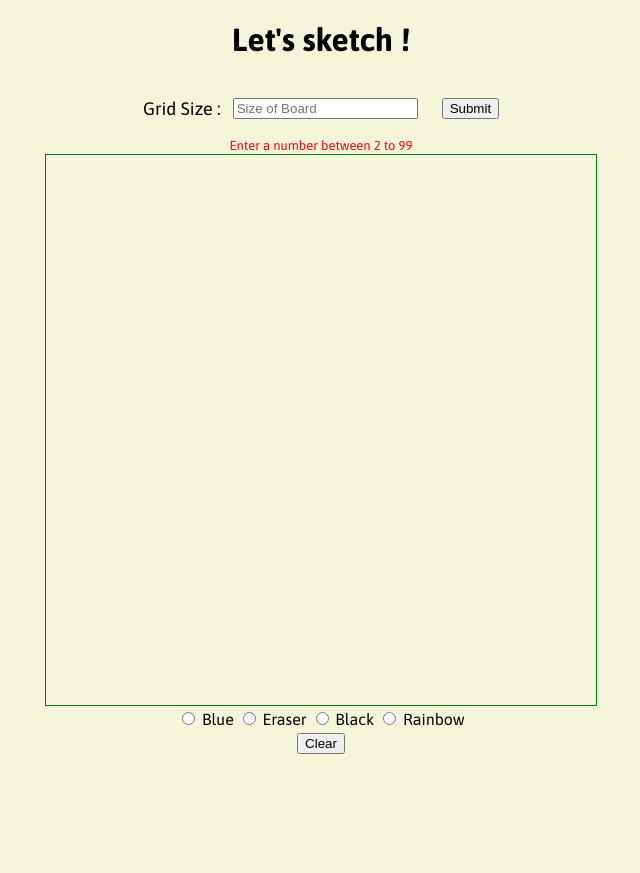
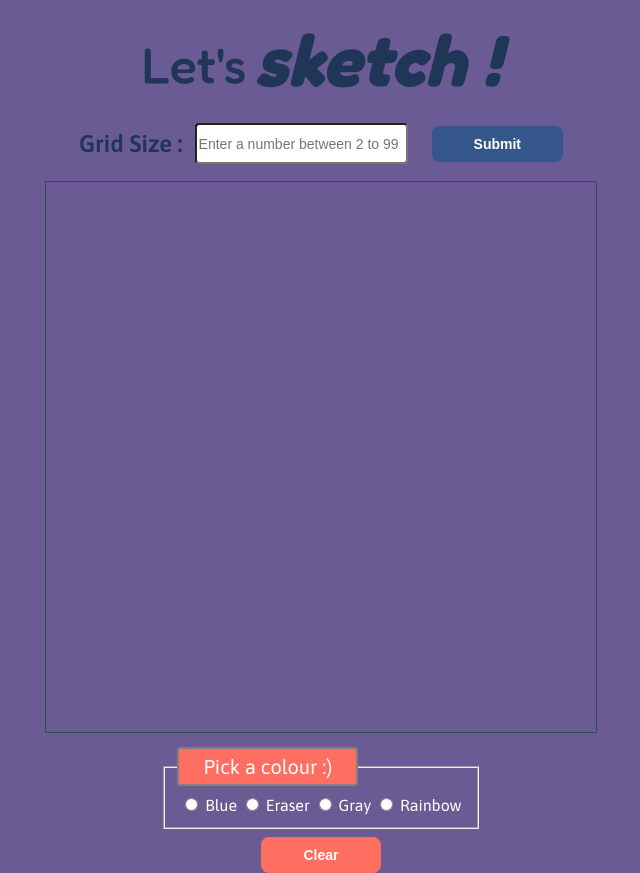
Before and after one commit to jabrij93/etch-a-sketch, a plain HTML site: page index.html in a window 1280 px wide. Shown: the whole page, without its empty margins (319-959 px from the left). Before the commit the page ends 800 px from the top, so only its background shows below. Drawn offline with Linux system fonts and the light colour scheme.

Commit message:
Redesign to a more engaging and fun design

```diff
--- a/index.html
+++ b/index.html
@@ -10,27 +10,28 @@
 </head>
 
 <body>
-    <h1 class="header"> Let's sketch ! </h1>
+    <h1 class="header"> Let's  <span>  sketch !  </span> </h1>
     <div id="setGridSize">
         <p id="header-title"> Grid Size :</p>
-        <input type="text" placeholder="Size of Board" class="size-box" id="size-box">
+        <input type="text" placeholder="Enter a number between 2 to 99 " class="size-box" id="size-box">
         <span id = "duplicateOfInput"></span>
         <button id="submit" > Submit </button>
     </div>
-    <p id="guide"> Enter a number between 2 to 99 </p>
 
     <div class="canvas">
       <div class="container"></div>
     </div>
 
-     <div class="buttons">
-    <form id="button-container">
-        <input type="radio" id="blue" name="pen" value="blue-pen"><label for = "blue-pen"> Blue </label>
-        <input type="radio"  id="eraser" name="pen" value="eraser"><label for = "eraser" > Eraser </label>
-        <input type="radio" id="black" name="pen" value="black-pen"> <label for = "black" > Black </label>
-        <input type="radio"id="rainbow" name="pen" value="black-pen"> <label for = "rainbow" > Rainbow </label>
-    </form>
-    </div>
+    <fieldset class="buttons">
+        <legend> Pick a colour :) </legend>
+        <form id="button-container">
+            <input type="radio" id="blue" name="pen" value="blue-pen"><label for = "blue-pen"> Blue </label>
+            <input type="radio"  id="eraser" name="pen" value="eraser"><label for = "eraser" > Eraser </label>
+            <input type="radio" id="gray" name="pen" value="gray-pen"> <label for = "gray" > Gray </label>
+            <input type="radio"id="rainbow" name="pen" value="black-pen"> <label for = "rainbow" > Rainbow </label>
+        </form>
+
+     </fieldset>
     <button id = "clear-button" > Clear </button>
 </body>
 </html>
--- a/javascript.js
+++ b/javascript.js
@@ -61,11 +61,11 @@ function draw() {
         let rainbow = document.getElementById('rainbow');
 
         if (blue.checked) {
-            this.style.backgroundColor = 'blue';
+            this.style.backgroundColor = '#36367e';
         } else if (eraser.checked) {
-            this.style.backgroundColor = 'beige';
-        } else if (black.checked) {
-            this.style.backgroundColor = 'black';
+            this.style.backgroundColor = '#84a8bb';
+        } else if (gray.checked) {
+            this.style.backgroundColor = '#a0a0a3';
         } else if (rainbow.checked) {
             let randomColor = Math.floor(Math.random()*16777215).toString(16);
             this.style.backgroundColor = '#' + randomColor;
--- a/styles.css
+++ b/styles.css
@@ -1,30 +1,44 @@
 @import url('https://fonts.googleapis.com/css2?family=Asap:wght@400;600;700&display=swap');
-
+@import url('https://fonts.googleapis.com/css2?family=Fredoka:wght@300;400;500;600;700&display=swap');
 body {
     display: flex;
     height: 100%;
     width: 100%;
     flex-direction: column;
-    background-color: beige;
+    background: #6B5B95;
     font-family: Asap, sans-serif;
     margin: 0;
     padding: 0;
     justify-content: center;
     align-content: center;
     align-items: center;
-    background-repeat: no-repeat;
 }
 
 .header {
     display: flex;
     flex: 1;
     justify-content: center;
+    color: #203657;
+    font-family: 'Fredoka', sans-serif;
+    font-size: 50px;
+    font-weight: 500;
+}
+
+.header span {
+    font-size: 72px;
+    font-style: italic;
+    font-weight: bold;
+    padding: 0 0 0 8px;
+    position: relative;
+    bottom: 18px;
 
 }
 
 #header-title {
     font-family: Asap, sans-serif;
-    font-size: 18px;
+    font-size: 24px;
+    color: #203657;
+    font-weight: 600;
 }
 
 #setGridSize {
@@ -33,14 +47,33 @@ body {
     align-items: center;
     flex: 1;
     gap: 12px;
+    margin-top: -48px;
 }
 
-#guide {
+#setGridSize input {
+    width: 205px;
+    height: 35px;
+    border-radius: 4px;
+    font-size: 14px;
+}
+
+#setGridSize button {
+    font-size: 14px;
+    padding: 8px 40px;
+    border-radius: 8px;
+    background-color: #34568B;
+    border: 2px solid #34568B;
+    color: white;
+    font-weight: bold;
+}
+
+.guider {
+    display: flex;
+    margin-top: -25px;
     text-align: center;
-    margin: 1px;
     font-family:  Asap, sans-serif;
     color: red;
-    font-size: 13px;;
+    font-size: 13px;
 }
 
 .canvas {
@@ -52,7 +85,7 @@ body {
 .container {
     display: flex;
     flex-direction: column;
-    border: 1px solid green;
+    border: 1px solid darkslategray;
     width: 550px;
     height: 550px;
 }
@@ -67,7 +100,7 @@ body {
 
 .gridColumn {
     flex: 1;
-    border: 1px solid beige;
+    border: 1px solid #a189e1;
 }
 
 .gridRow {
@@ -75,15 +108,36 @@ body {
     flex: 1;
 }
 
+.default {
+    background: #6B5B95;
+  }
 
-.default {
-    background: beige;
-  }
+ .buttons {
+    margin-top: 14px;
+ }
+
+.buttons legend {
+    background-color: #FF6F61;
+    font-size: 20px;
+    border: 2px solid gray;
+    padding: 6px 24px;
+    text-align: left;
+    border-radius: 4px;
+    color: white;
+}
 
 #button-container {
     margin: 3px;
+    color: white;
 }
 
  #clear-button {
-    margin: 2px;
+    font-size: 14px;
+    margin-top: 8px;
+    padding: 8px 40px;
+    border-radius: 8px;
+    background-color: #FF6F61;
+    border: 2px solid #FF6F61;
+    color: white;
+    font-weight: bold;
  }
```
